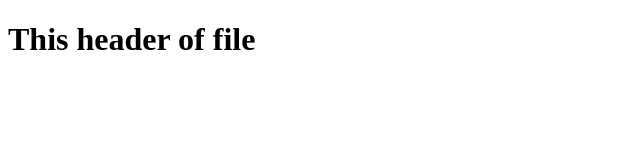
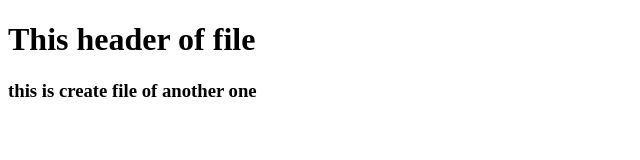
Before and after one commit to sahsanjay3455/git-practice, a plain HTML site: page index.html in a window 1280 px wide. Shown: the whole page, without its empty margins (0-640 px from the left). Drawn offline with Linux system fonts and the light colour scheme.

Commit message:
adding text file index file

```diff
--- a/index.html
+++ b/index.html
@@ -9,5 +9,6 @@
 
 <body>
     <h1>This header of file</h1>
+    <h3>this is create file of another one</h3>
 </body>
 </html>
```
